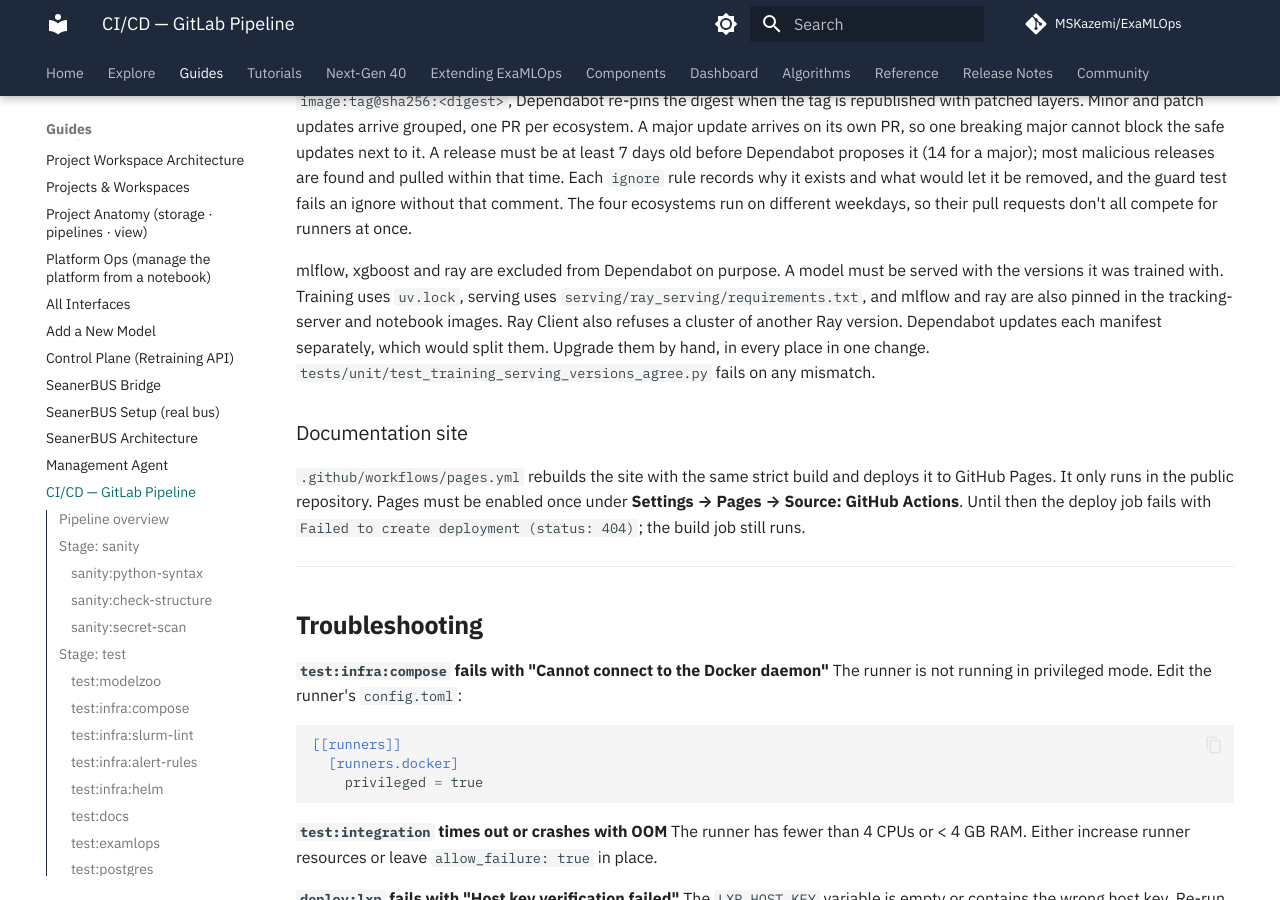
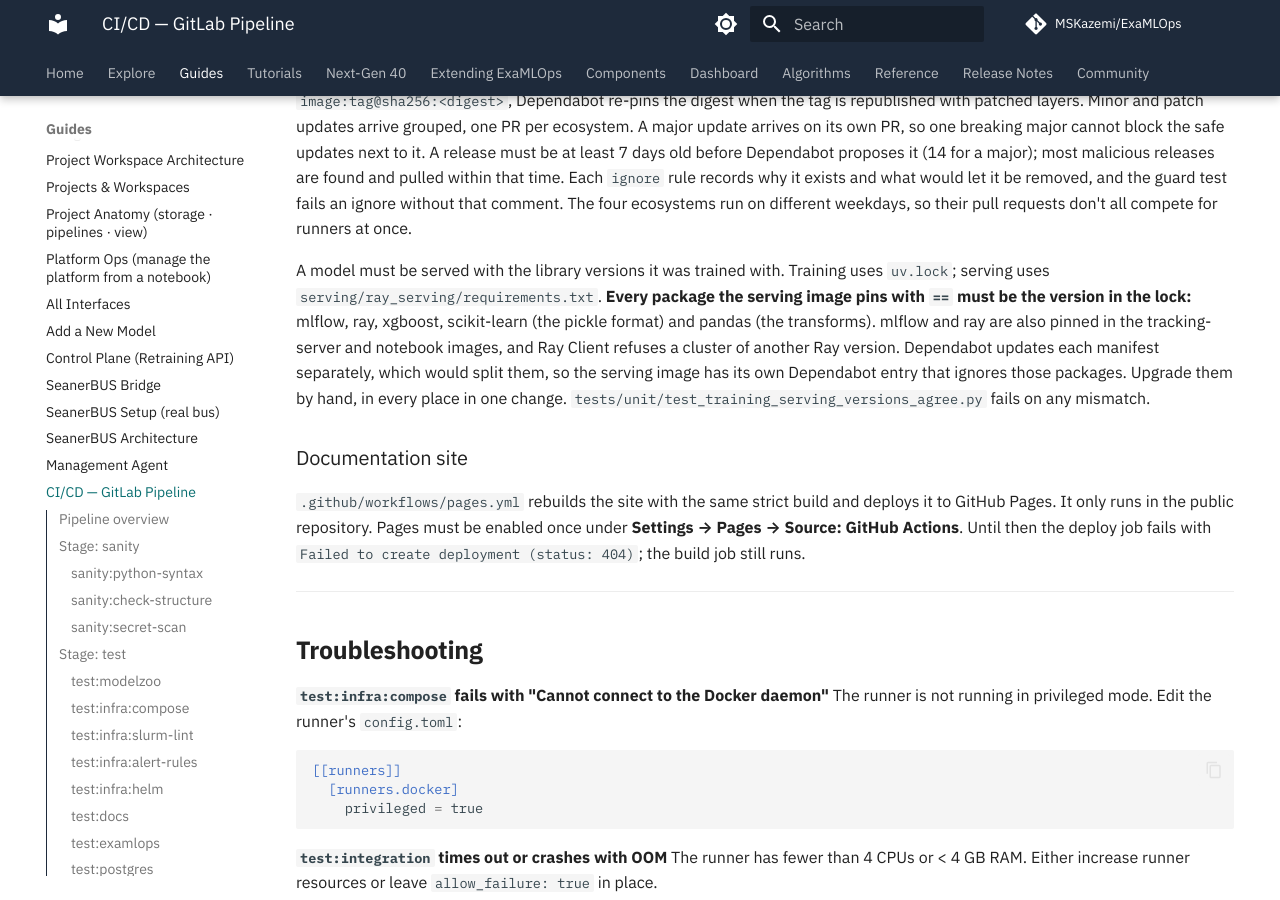
Before and after one commit to MSKazemi/ExaMLOps, an MkDocs documentation site: the page built from docs/guides/cicd.md, in a window 1280 px wide and 900 px high, scrolled down 22881 px. Built offline with MkDocs 1.6.1 and Material for MkDocs 9.7.7, drawn with Linux system fonts in a browser that asks for light colours; nearby versions of some CDN libraries; comment, search, counter and statistics services are not loaded.

Commit message:
fix(serving): every pinned serving library is the version training used
Closes #28. pandas and scikit-learn were floating in the Ray Serve image; with mlflow 3.16 the image would have served pandas 3 against a pandas 2.3.3 training lock. The train/serve guard now requires every `==` pin in serving/ray_serving/requirements.txt to equal uv.lock.

```diff
--- a/docs/guides/cicd.md
+++ b/docs/guides/cicd.md
@@ -998,12 +998,14 @@ pulled within that time. Each `ignore` rule records why it exists and what would
 removed, and the guard test fails an ignore without that comment. The four ecosystems run on
 different weekdays, so their pull requests don't all compete for runners at once.
 
-mlflow, xgboost and ray are excluded from Dependabot on purpose. A model must be served with the
-versions it was trained with. Training uses `uv.lock`, serving uses
-`serving/ray_serving/requirements.txt`, and mlflow and ray are also pinned in the tracking-server
-and notebook images. Ray Client also refuses a cluster of another Ray version. Dependabot updates
-each manifest separately, which would split them. Upgrade them by hand, in every place in one
-change. `tests/unit/test_training_serving_versions_agree.py` fails on any mismatch.
+A model must be served with the library versions it was trained with. Training uses `uv.lock`;
+serving uses `serving/ray_serving/requirements.txt`. **Every package the serving image pins with
+`==` must be the version in the lock:** mlflow, ray, xgboost, scikit-learn (the pickle format) and
+pandas (the transforms). mlflow and ray are also pinned in the tracking-server and notebook
+images, and Ray Client refuses a cluster of another Ray version. Dependabot updates each manifest
+separately, which would split them, so the serving image has its own Dependabot entry that
+ignores those packages. Upgrade them by hand, in every place in one change.
+`tests/unit/test_training_serving_versions_agree.py` fails on any mismatch.
 
 ### Documentation site
 
```
Also changed, not shown: 3 other files.
